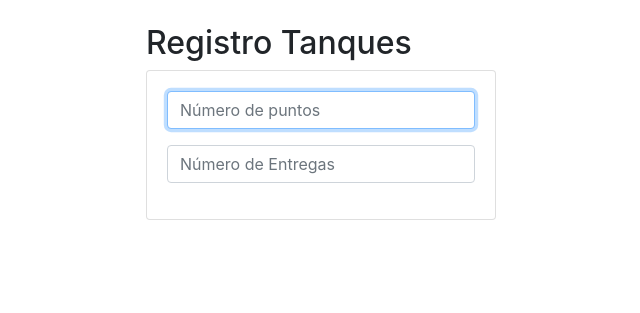
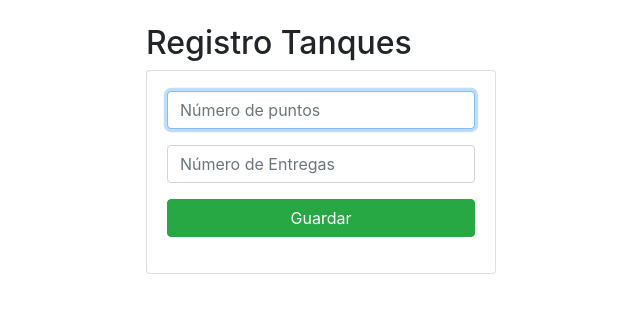
Before and after one commit to AldoQuintal/super-guacamole, a Django app: template Tanques/templates/edicionConfig.html in a window 1280 px wide. Shown: the part 56-369 px from the top of the page, without its empty margins (319-959 px from the left). Run offline with Django 5.2, Linux system fonts and the light colour scheme; the template is opened without the code that fills it, so the values that code supplies are empty.

Commit message:
boton edicion

```diff
--- a/Tanques/templates/edicionConfig.html
+++ b/Tanques/templates/edicionConfig.html
@@ -46,6 +46,9 @@
                             <div class="form-group">
                                 <input type="text" name="txtnum_entregas" class="form-control" value="{{conf.num_entregas}}" minlength="1" maxlength="3" placeholder="Número de Entregas" autofocus required>
                             </div>
+                            <div class="form-group">
+                                <input type="submit" class="btn btn-success btn-block text-white" value="Guardar">
+                            </div>
                         </form>
                     </div>
                 </div>
```
